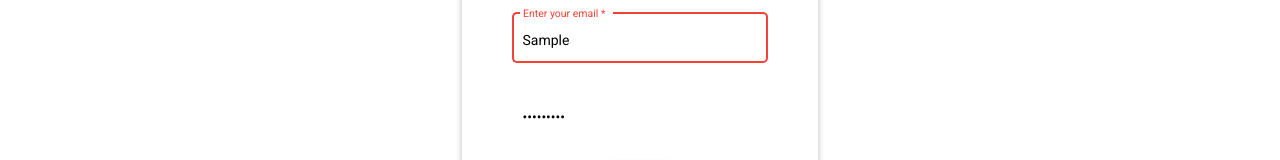
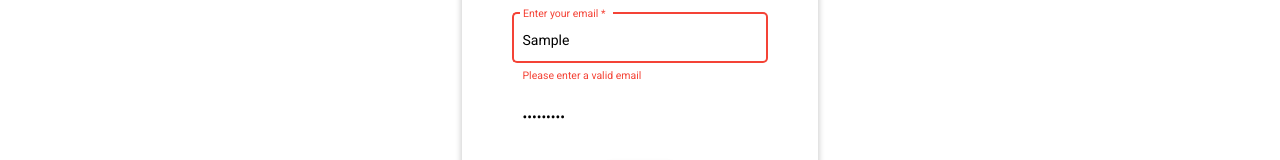
Before and after one commit to JenCall/angular-coding-platform, an Angular app: page /login in a window 1280 px wide. Both pictures are taken after typing "Sample", "Sample123" into the empty fields and a click on the button "Create account". Shown: the part 278-438 px from the top of the page. Built offline with nearby package versions, Linux system fonts and the light colour scheme.

Commit message:
add mat-error in login component

```diff
--- a/src/app/pages/login/login.component.html
+++ b/src/app/pages/login/login.component.html
@@ -5,6 +5,9 @@
             <mat-form-field appearance="outline">
                 <mat-label>Enter your email</mat-label>
                 <input matInput formControlName="email">
+                <mat-error *ngIf="loginForm.controls.email.invalid">
+                    {{loginForm.controls.email.hasError('required')?'Email is required' : 'Please enter a valid email'}}
+                </mat-error>
             </mat-form-field>
 
             <mat-form-field appearance="outline">
```
